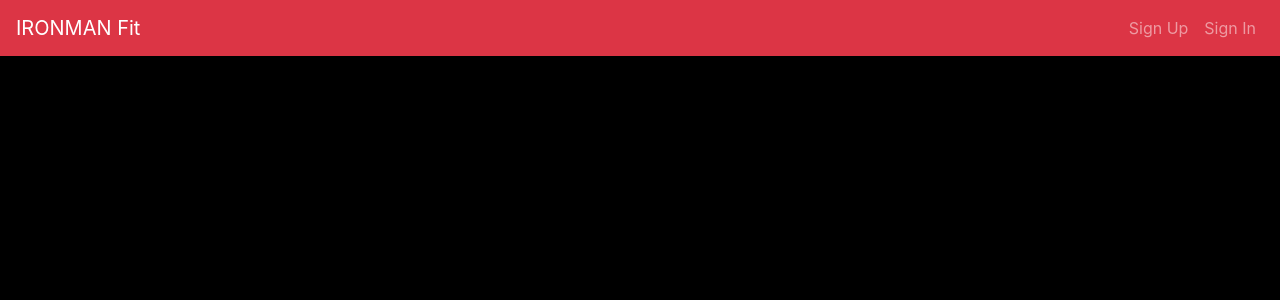
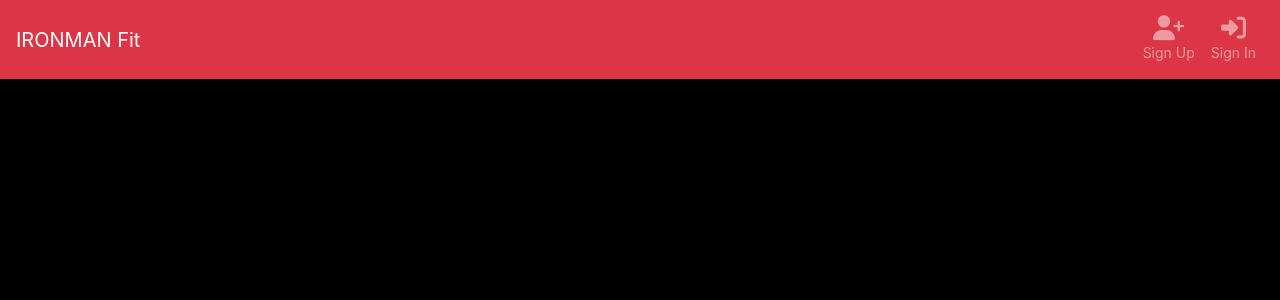
Before and after one commit to perryfhuang/ironman-fit-client, a React app: page /#/ in a window 1280 px wide. Shown: the top 300 px of the page. Built offline with nearby package versions, Linux system fonts and the light colour scheme.

Commit message:
Add icons to sign in/sign up navbar options

```diff
--- a/src/components/Header/Header.js
+++ b/src/components/Header/Header.js
@@ -4,29 +4,28 @@ import Navbar from 'react-bootstrap/Navbar'
 import { Dropdown } from 'react-bootstrap'
 import { HouseDoorFill, PencilSquare, PersonFill } from 'react-bootstrap-icons'
 
-const authenticatedOptions = (
-  <Fragment>
-    <Nav.Link href="#workouts" style={{ textAlign: 'center', fontSize: '14px' }}><HouseDoorFill /><br />Feed</Nav.Link>
-    <Nav.Link href="#log-workout" style={{ textAlign: 'center', fontSize: '14px' }}><PencilSquare /><br />Log Workout</Nav.Link>
-    <Dropdown alignRight>
-      <Dropdown.Toggle variant="danger" id="dropdown-basic">
-        <PersonFill /><br />
-        <span style={{ fontSize: '14px' }}>Profile</span>
-      </Dropdown.Toggle>
-
-      <Dropdown.Menu>
-        <Dropdown.Item href="#/action-1">View Profile</Dropdown.Item>
-        <Dropdown.Item href="#change-password">Change Password</Dropdown.Item>
-        <Dropdown.Item href="#sign-out">Sign Out</Dropdown.Item>
-      </Dropdown.Menu>
-    </Dropdown>
-  </Fragment>
-)
+// const authenticatedOptions = (
+//   <Fragment>
+//     <Nav.Link href="#workouts" style={{ textAlign: 'center', fontSize: '14px' }}><HouseDoorFill size={25}/><br />Feed</Nav.Link>
+//     <Nav.Link href="#log-workout" style={{ textAlign: 'center', fontSize: '14px' }}><PencilSquare size={25}/><br />Log Workout</Nav.Link>
+//     <Dropdown alignRight>
+//       <Dropdown.Toggle variant="danger" id="dropdown-basic">
+//         <PersonFill size={25}/><br />
+//         <span style={{ fontSize: '14px' }}>Profile</span>
+//       </Dropdown.Toggle>
+//       <Dropdown.Menu>
+//         <Dropdown.Item href={`#/users/${this.props.user.id}`}>View Profile</Dropdown.Item>
+//         <Dropdown.Item href="#change-password">Change Password</Dropdown.Item>
+//         <Dropdown.Item href="#sign-out">Sign Out</Dropdown.Item>
+//       </Dropdown.Menu>
+//     </Dropdown>
+//   </Fragment>
+// )
 
 const unauthenticatedOptions = (
   <Fragment>
-    <Nav.Link href="#sign-up">Sign Up</Nav.Link>
-    <Nav.Link href="#sign-in">Sign In</Nav.Link>
+    <Nav.Link href="#sign-up" style={{ textAlign: 'center', fontSize: '14px' }}><i className="fas fa-user-plus" style={{ fontSize: '25px' }}></i><br />Sign Up</Nav.Link>
+    <Nav.Link href="#sign-in" style={{ textAlign: 'center', fontSize: '14px' }}><i className="fas fa-sign-in-alt" style={{ fontSize: '25px' }}></i><br />Sign In</Nav.Link>
   </Fragment>
 )
 
@@ -46,7 +45,22 @@ const Header = ({ user }) => (
       <Nav className="ml-auto">
         { /* user && <span className="navbar-text mr-2">Welcome, {user.name}</span> */}
         { /* { alwaysOptions } */ }
-        { user ? authenticatedOptions : unauthenticatedOptions }
+        { user ? <Fragment>
+          <Nav.Link href="#workouts" style={{ textAlign: 'center', fontSize: '14px' }}><HouseDoorFill size={25}/><br />Feed</Nav.Link>
+          <Nav.Link href="#log-workout" style={{ textAlign: 'center', fontSize: '14px' }}><PencilSquare size={25}/><br />Log Workout</Nav.Link>
+          <Dropdown alignRight>
+            <Dropdown.Toggle variant="danger">
+              <PersonFill size={25}/><br />
+              <span style={{ fontSize: '14px' }}>Profile</span>
+            </Dropdown.Toggle>
+            <Dropdown.Menu>
+              <Dropdown.Item href={`#/users/${user.id}`}>View Profile</Dropdown.Item>
+              <Dropdown.Item href="#change-password">Change Password</Dropdown.Item>
+              <Dropdown.Item href="#sign-out">Sign Out</Dropdown.Item>
+            </Dropdown.Menu>
+          </Dropdown>
+        </Fragment>
+          : unauthenticatedOptions }
       </Nav>
     </Navbar.Collapse>
   </Navbar>
--- a/src/components/Workouts/Workouts.js
+++ b/src/components/Workouts/Workouts.js
@@ -232,7 +232,7 @@ class Workouts extends Component {
                 : null}
               { workout.type === 'Swim'
                 ? <i className="fas fa-swimmer fa-lg"></i>
-                : null} <span style={{ fontSize: '24px', fontWeight: 'Bold', color: 'white' }}>{workout.type}</span>
+                : null} <span style={{ fontSize: '24px', fontWeight: 'Bold', color: 'white' }}>&nbsp;{workout.type}</span>
             </Col>
           </Row>
           { workout.type !== 'Lift'
```
